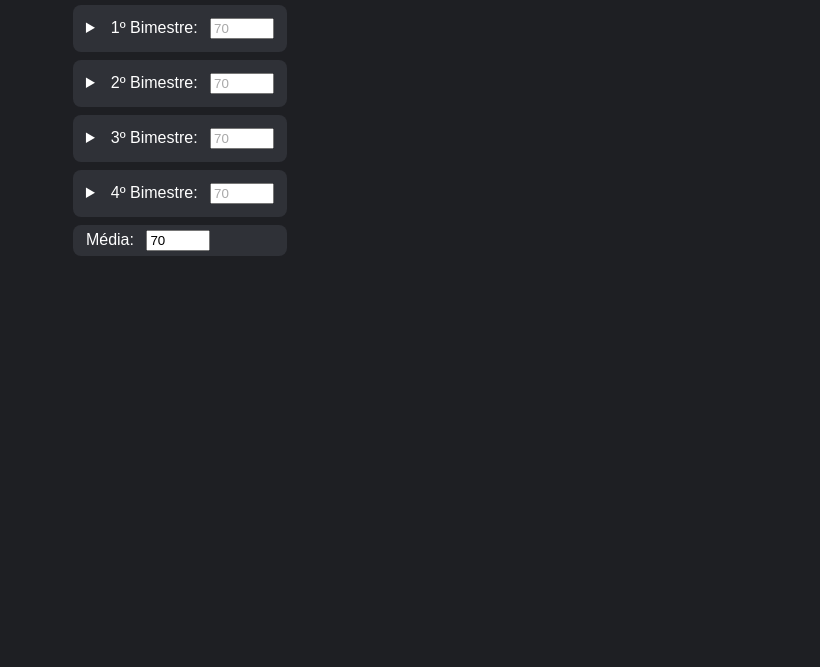
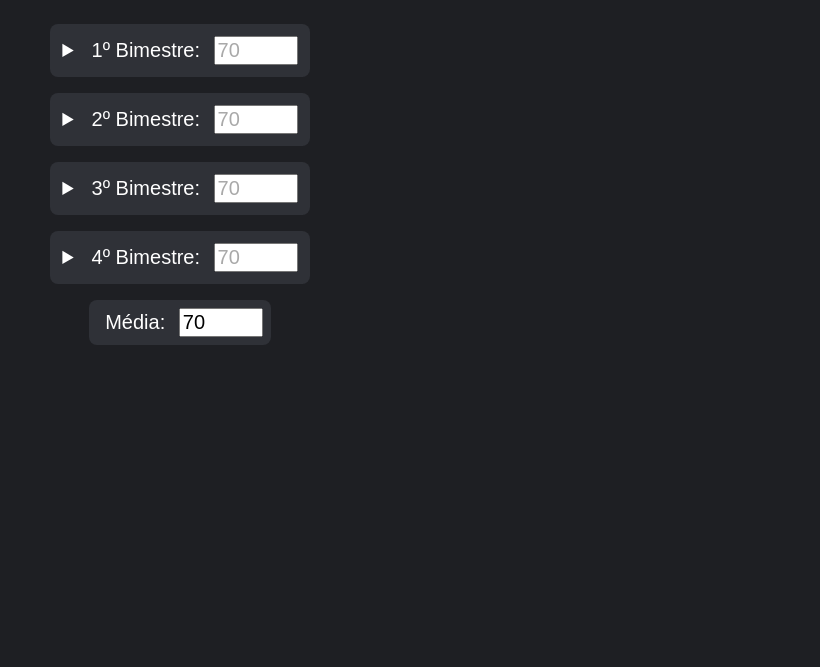
Before and after one commit to lucuinhas/calculadora, a plain HTML site: page index.html in a window 1280 px wide. Shown: the part 133-800 px from the top of the page, without its empty margins (460-1280 px from the left). Drawn offline with Linux system fonts and the light colour scheme.

Commit message:
fixed display scaling

```diff
--- a/css/style.css
+++ b/css/style.css
@@ -2,6 +2,10 @@ body {
     background-color: #1e1f23;
     display: flex;
     justify-content: center;
+    max-width: 100%;
+    height: 100%;
+
+    font-size: 2.5vh;
 }
 
 
@@ -12,8 +16,21 @@ label, p, h1, h2, h3, h4, h5, h6, div, a {
     padding: 8px;
 }
 
+#majorContainer {
+    display: flex;
+    justify-content: center;
+    flex-direction: column;
+    align-items: center;
+    width: 100%;
+    height: 100%;
+}
+
 .gradeBox {
-    padding: 5px;
+    padding: 8px;
+    width: fit-content;
+    background-color: #2f3137;
+    border-radius: 8px;
+    margin: 8px;
 }
 
 details {
@@ -24,18 +41,13 @@ details {
 }
 
 summary {
-    padding: 8px;
-}
-
-.gradeBox {
-    background-color: #2f3137;
-    border-radius: 8px;
-    margin: 8px;
+    padding: 4px;
 }
 
 input {
     font-family: Futura, sans-serif;
     color: black;
+    font-size: 2.5vh;
 }
 
 input::placeholder {
--- a/index.html
+++ b/index.html
@@ -3,7 +3,7 @@
 
 <head>
     <meta charset="utf-8">
-    <meta name="viewport" content="width=device-width, initial-scale=1">
+    <meta name="viewport" content="width=device-width, initial-scale=1.0">
     <title>calc</title>
     <link rel="stylesheet" href="css/style.css">
     <script src="src/index.js"></script>
@@ -16,7 +16,7 @@
     <a id="tutorialLink" href="https://youtu.be/dQw4w9WgXcQ?si=cRuM5JOAYhTshrHd" target="_blank">Tutorial</a>
     <div id="majorContainer">
         <div style="display: flex; justify-content: center;">
-            <h1 style="padding-bottom:10px">Calc</h1>
+            <h1 style="padding-bottom:10px">calc</h1>
         </div>
 
         <div class="gradeBox">
--- a/src/index.js
+++ b/src/index.js
@@ -8,10 +8,6 @@ function getBimester(bimester) {
             document.getElementById("bim" + bimester + "G4")
         ]
     }
-}
-
-function getAverage(bimester) {
-    return document.getElementById("average" + bimester);
 }
 
 function getAllAverages() {
@@ -26,5 +22,3 @@ function getAllAverages() {
 function getFinal() {
     return document.getElementById("finalGrade");
 }
-
-let weights = [1, 2, 3, 4]
```
